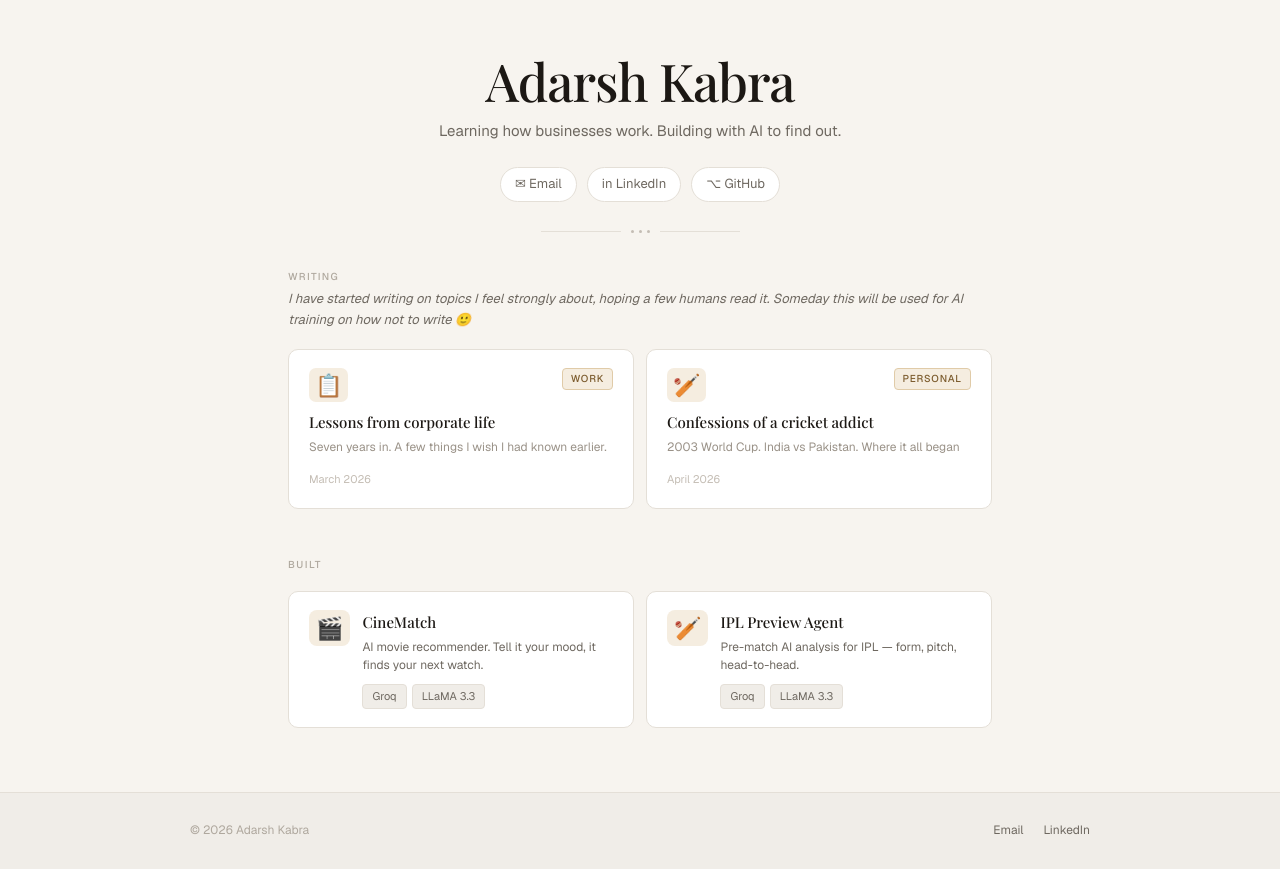
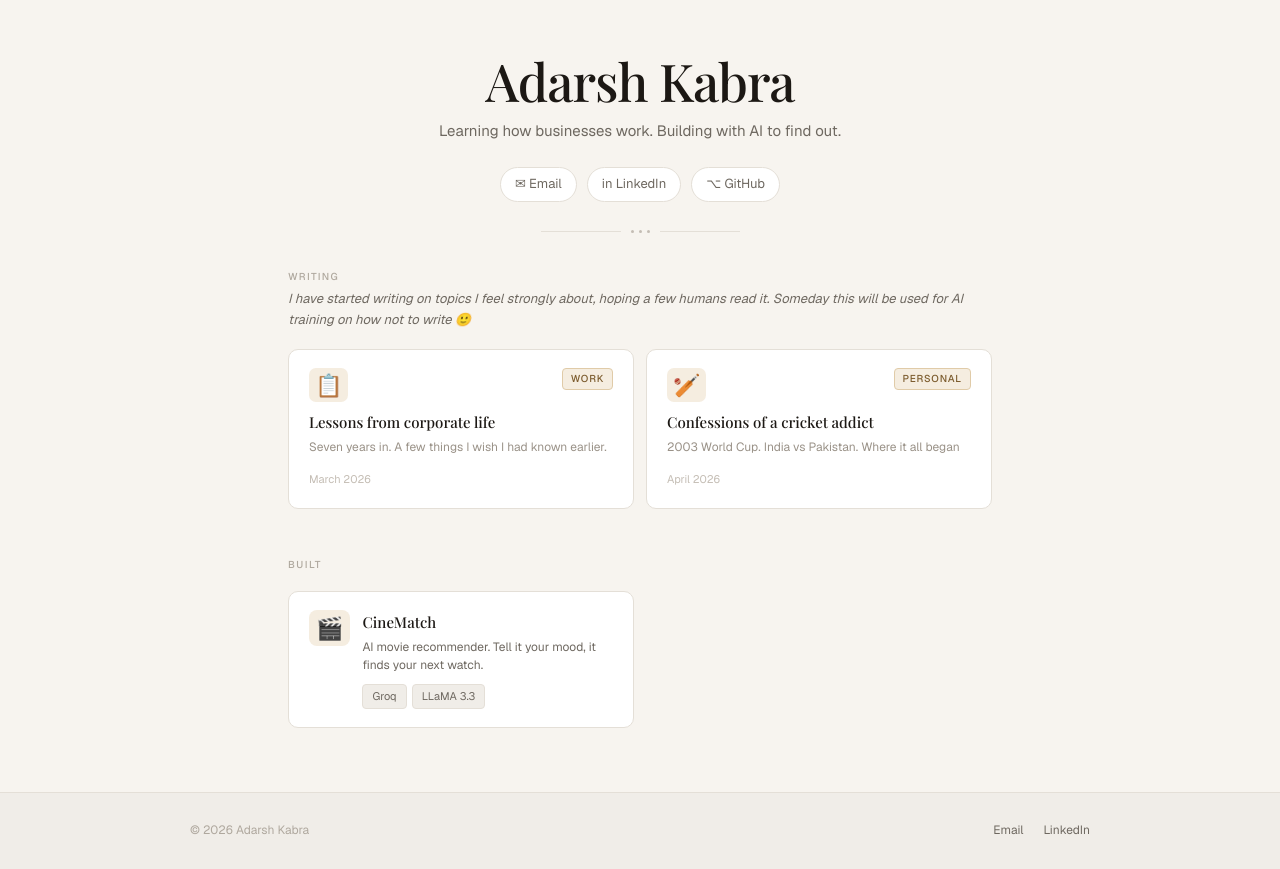
Before and after one commit to adarshkabra/adarsh-kabra, a Next.js app: page / in a window 1280 px wide. Built offline with nearby package versions, Linux system fonts and the light colour scheme; a web font is replaced by a local one.

Commit message:
removed IPL project for now

```diff
--- a/app/page.tsx
+++ b/app/page.tsx
@@ -29,14 +29,7 @@ const projects = [
     desc: 'AI movie recommender. Tell it your mood, it finds your next watch.',
     tech: ['Groq', 'LLaMA 3.3'],
     href: '/projects',
-  },
-  {
-    emoji: '🏏',
-    name: 'IPL Preview Agent',
-    desc: 'Pre-match AI analysis for IPL — form, pitch, head-to-head.',
-    tech: ['Groq', 'LLaMA 3.3'],
-    href: '/projects',
-  },
+  }
 ]
 
 
```
